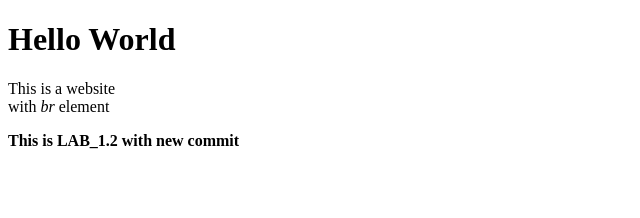
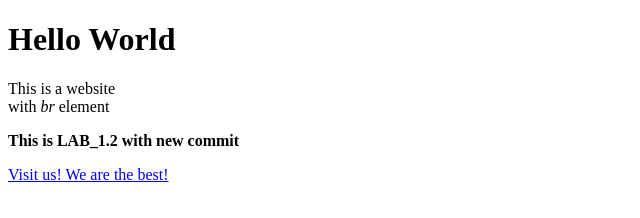
Before and after one commit to BohdanKrupskyi/LAB_1.3, a plain HTML site: page index.html in a window 1280 px wide. Shown: the whole page, without its empty margins (0-640 px from the left). Drawn offline with Linux system fonts and the light colour scheme.

Commit message:
Second commit dev1

```diff
--- a/index.html
+++ b/index.html
@@ -18,6 +18,8 @@
 
 <p><strong>This is LAB_1.2 with new commit</strong></p>
 
+<a href="https://www.lnu.edu.ua"> Visit us! We are the best!</a>
+
 </body>
 
 </html>
```
